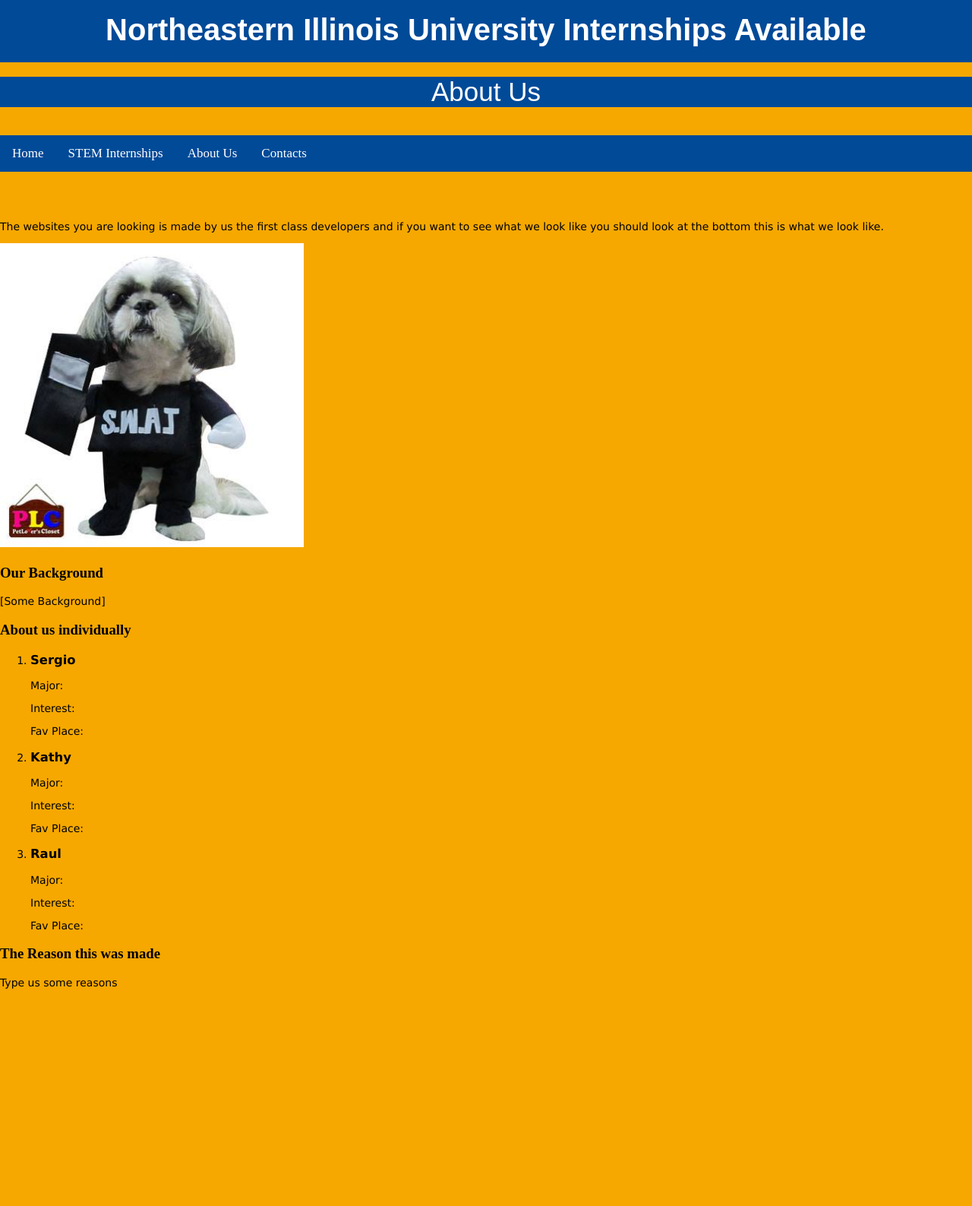
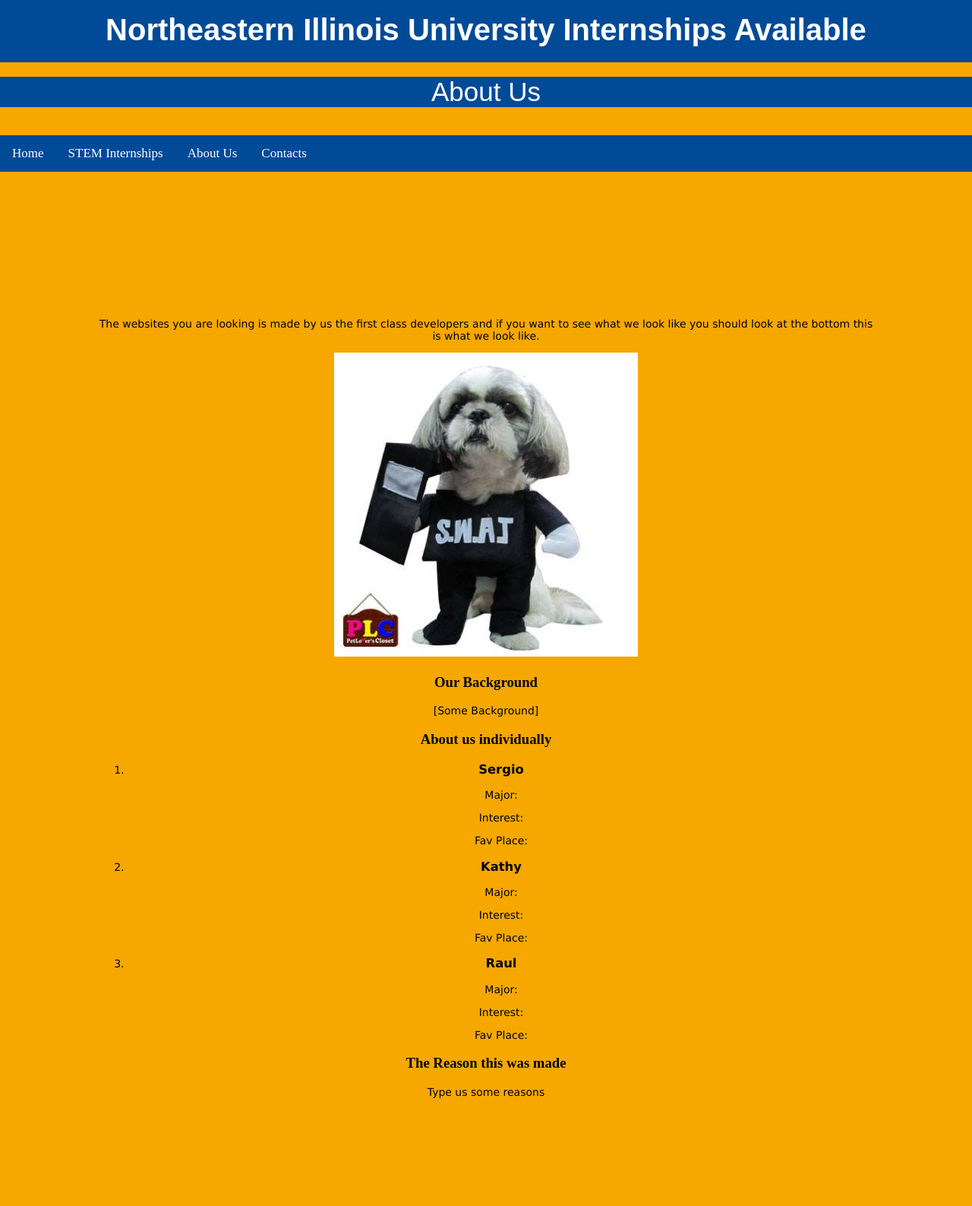
Before and after one commit to sergiolr2201/First-Repo, a Python web app: template Template/FCD_About_page.html in a window 1280 px wide. Shown: the whole page at 76% size. Before the commit the page ends 1301 px from the top, so only its background shows below. Run offline with Jinja, Linux system fonts and the light colour scheme; the template is opened without the code that fills it, so the values that code supplies are empty.

Commit message:
no more merge conflict css

```diff
--- a/static/FCD_About_page.css
+++ b/static/FCD_About_page.css
@@ -90,7 +90,7 @@ h1 {
     padding-top: 20px;
     padding-bottom: 20px;
 }
-.about-section a {
+.about-section {
 	padding: 10%;
 	text-align: center;
   position: relative;
```
